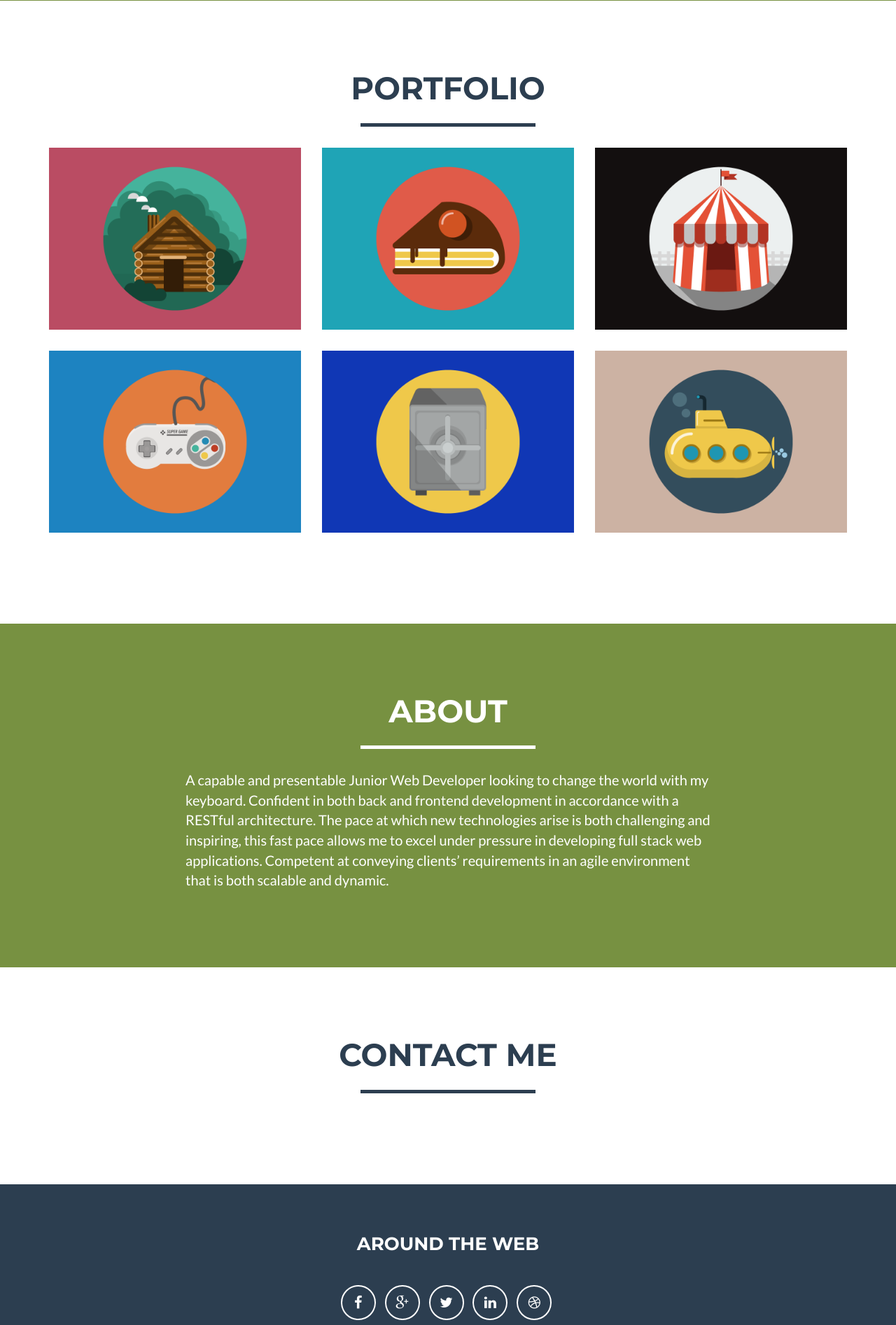
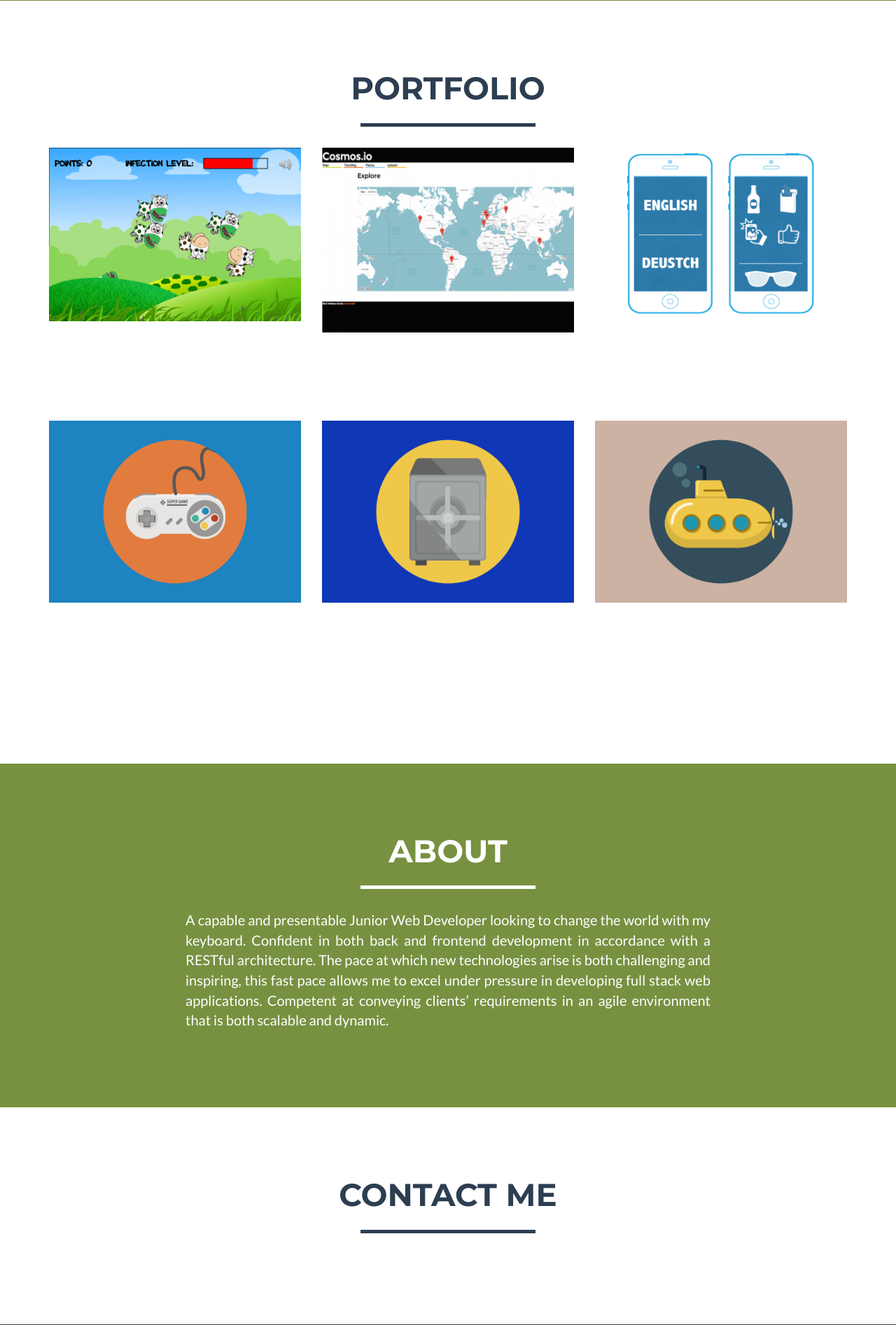
Before and after one commit to CrocoNiall/CrocoNiall.co.uk, a PHP site: page / in a window 1280 px wide. Shown: the part 669-2562 px from the top of the page at 70% size. Run offline with PHP 8.4, Linux system fonts and the light colour scheme; some libraries are stand-ins or nearby versions.

Commit message:
added portfolio

```diff
--- a/css/freelancer.css
+++ b/css/freelancer.css
@@ -6,6 +6,7 @@
 
 body {
     overflow-x: hidden;
+    text-align: justify;
 }
 
 p {
@@ -204,6 +205,7 @@ section.success a.active {
 }
 
 #portfolio .portfolio-item {
+    height: 360px;
     right: 0;
     margin: 0 0 15px;
 }
@@ -228,6 +230,10 @@ section.success a.active {
 
 #portfolio .portfolio-item .portfolio-link .caption:hover {
     opacity: 1;
+}
+.caption {
+    height: 360px;
+    overflow: hidden;
 }
 
 #portfolio .portfolio-item .portfolio-link .caption .caption-content {
@@ -411,8 +417,15 @@ footer .footer-below {
 }
 
 .portfolio-modal .modal-content img {
+    margin: 0 auto;
     margin-bottom: 30px;
 }
+
+img {
+    text-align: center;
+    margin: 0 auto;
+}
+
 
 .portfolio-modal .modal-content .item-details {
     margin: 30px 0;
--- a/home.html
+++ b/home.html
@@ -113,7 +113,7 @@
                                 <i class="fa fa-search-plus fa-3x"></i>
                             </div>
                         </div>
-                        <img src="img/portfolio/cabin.png" class="img-responsive" alt="">
+                        <img src="img/portfolio/madCows.png" class="img-responsive" alt="">
                     </a>
                 </div>
                 <div class="col-sm-4 portfolio-item">
@@ -123,7 +123,7 @@
                                 <i class="fa fa-search-plus fa-3x"></i>
                             </div>
                         </div>
-                        <img src="img/portfolio/cake.png" class="img-responsive" alt="">
+                        <img src="img/portfolio/cosmos2.png" class="img-responsive" alt="">
                     </a>
                 </div>
                 <div class="col-sm-4 portfolio-item">
@@ -133,7 +133,7 @@
                                 <i class="fa fa-search-plus fa-3x"></i>
                             </div>
                         </div>
-                        <img src="img/portfolio/circus.png" class="img-responsive" alt="">
+                        <img src="img/portfolio/wingman.png" class="img-responsive" alt="">
                     </a>
                 </div>
                 <div class="col-sm-4 portfolio-item">
@@ -316,21 +316,27 @@
                 <div class="row">
                     <div class="col-lg-8 col-lg-offset-2">
                         <div class="modal-body">
-                            <h2>Project Title</h2>
+                            <h2>MadCows</h2>
                             <hr class="star-primary">
-                            <img src="img/portfolio/cabin.png" class="img-responsive img-centered" alt="">
-                            <p>Use this area of the page to describe your project. The icon above is part of a free icon set by <a href="https://sellfy.com/p/8Q9P/jV3VZ/">Flat Icons</a>. On their website, you can download their free set with 16 icons, or you can purchase the entire set with 146 icons for only $12!</p>
+                            <img src="img/portfolio/madCows.png" class="img-responsive img-centered" alt="">
+                            <p>My first four-day GA assignment, a game built in JavaScript using the jQuery library. I chose to build a ‘shoot-em-up’ game that encouraged users to shoot ‘Mad Cows’ in order to level up and increase the game difficulty.
+                            <br><br>Tech - HTML, CSS, JavaScript, SoundManager.js and jQuery
+                            </p>
                             <ul class="list-inline item-details">
-                                <li>Client:
-                                    <strong><a href="http://startbootstrap.com">Start Bootstrap</a>
+                                <li>Launch:
+                                    <strong><a href="http://croconiall.github.io">Live Site</a>
+                                    </strong>
+                                </li>
+                                <li>Code:
+                                    <strong><a href="http://github.com/CrocoNiall/MadCows">GitHub</a>
                                     </strong>
                                 </li>
                                 <li>Date:
-                                    <strong><a href="http://startbootstrap.com">April 2014</a>
+                                    <strong>August 2015
                                     </strong>
                                 </li>
-                                <li>Service:
-                                    <strong><a href="http://startbootstrap.com">Web Development</a>
+                                <li>Build:
+                                    <strong>Single Page - JavaScript, jQuery
                                     </strong>
                                 </li>
                             </ul>
@@ -353,21 +359,23 @@
                 <div class="row">
                     <div class="col-lg-8 col-lg-offset-2">
                         <div class="modal-body">
-                            <h2>Project Title</h2>
+                            <h2>Cosmos.io</h2>
                             <hr class="star-primary">
-                            <img src="img/portfolio/cake.png" class="img-responsive img-centered" alt="">
-                            <p>Use this area of the page to describe your project. The icon above is part of a free icon set by <a href="https://sellfy.com/p/8Q9P/jV3VZ/">Flat Icons</a>. On their website, you can download their free set with 16 icons, or you can purchase the entire set with 146 icons for only $12!</p>
+                            <img src="img/portfolio/cosmos.png" class="img-responsive img-centered" alt="">
+                            <p>A photo sharing application that allows users to share and rate photos subject to their location. The app utilises GoogleMaps to visualise high rated photos relative to its location across the globe. All images are uploaded and stored using Amazon Web Services.
+                            <br><br>Tech - HTML, CSS, JavaScript, Ruby on Rails, PostgreSQL Google Maps, GeoCoder API, AWS, CarrierWave, Fog
+                            </p>
                             <ul class="list-inline item-details">
-                                <li>Client:
-                                    <strong><a href="http://startbootstrap.com">Start Bootstrap</a>
+                                <li>Code:
+                                    <strong><a href="http://github.com/CrocoNiall/cosmos">Github</a>
                                     </strong>
                                 </li>
                                 <li>Date:
-                                    <strong><a href="http://startbootstrap.com">April 2014</a>
+                                    <strong>August 2015
                                     </strong>
                                 </li>
-                                <li>Service:
-                                    <strong><a href="http://startbootstrap.com">Web Development</a>
+                                <li>Build:
+                                    <strong>Ruby on Rails
                                     </strong>
                                 </li>
                             </ul>
@@ -390,21 +398,23 @@
                 <div class="row">
                     <div class="col-lg-8 col-lg-offset-2">
                         <div class="modal-body">
-                            <h2>Project Title</h2>
+                            <h2>Wingman</h2>
                             <hr class="star-primary">
-                            <img src="img/portfolio/circus.png" class="img-responsive img-centered" alt="">
-                            <p>Use this area of the page to describe your project. The icon above is part of a free icon set by <a href="https://sellfy.com/p/8Q9P/jV3VZ/">Flat Icons</a>. On their website, you can download their free set with 16 icons, or you can purchase the entire set with 146 icons for only $12!</p>
+                            <img src="img/portfolio/wingman.png" class="img-responsive img-centered" alt="">
+                            <p>A mobile optimised web application that aids communication between users who do not speak the same language. The application is designed to run in a mobile browser and can be rendered in twelve different languages using the Yandex API.
+                            <br><br>Tech - HTML, CSS, JavaScript, Nde.js, Epress, MongoDB and Passport Authentication using bicrypt
+                            </p>
                             <ul class="list-inline item-details">
-                                <li>Client:
-                                    <strong><a href="http://startbootstrap.com">Start Bootstrap</a>
+                                <li>Code:
+                                    <strong><a href="http://github.com/robbiechicago/ga-project-project3-wingman">GitHub</a>
                                     </strong>
                                 </li>
                                 <li>Date:
-                                    <strong><a href="http://startbootstrap.com">April 2014</a>
+                                    <strong>September 2014
                                     </strong>
                                 </li>
-                                <li>Service:
-                                    <strong><a href="http://startbootstrap.com">Web Development</a>
+                                <li>Build:
+                                    <strong>Node.js - Express
                                     </strong>
                                 </li>
                             </ul>
```
Also changed, not shown: img/portfolio/cosmos.png (added), img/portfolio/cosmos2.png (added), img/portfolio/madCows.png (added), img/portfolio/wingman.png (added).
